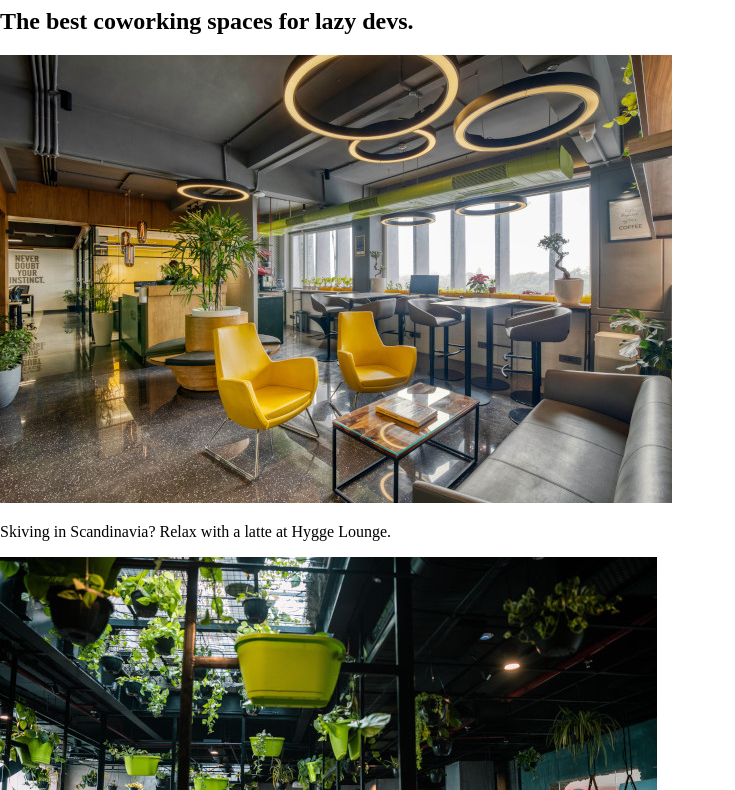
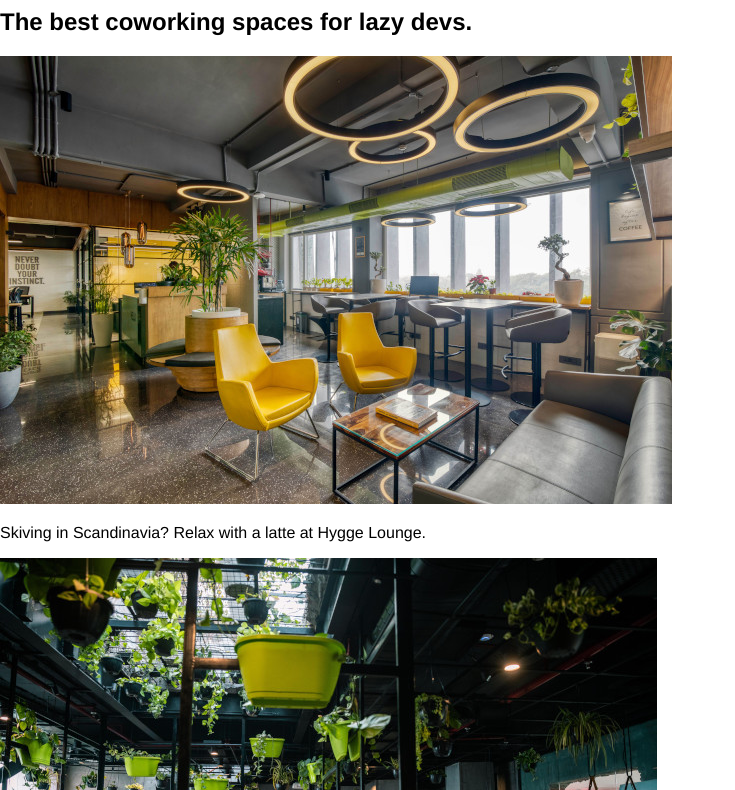
Before and after one commit to mpumi-moale/Coworking-space-site, a website built with Vite: page index.html in a window 1280 px wide. Shown: the part 118-908 px from the top of the page, without its empty margins (0-735 px from the left). Built offline with nearby package versions, Linux system fonts and the light colour scheme.

Commit message:
css body

```diff
--- a/src/style.css
+++ b/src/style.css
@@ -1,4 +1,5 @@
 body {
   margin: 0;
   padding: 0;
+  font-family: 'Montserrat', Helvetica, sans-serif;
 }
```
